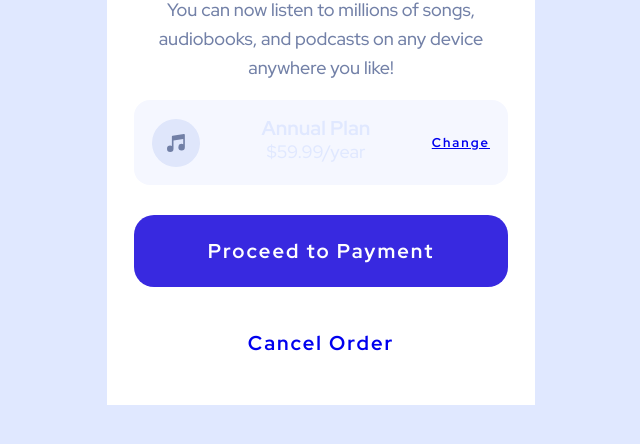
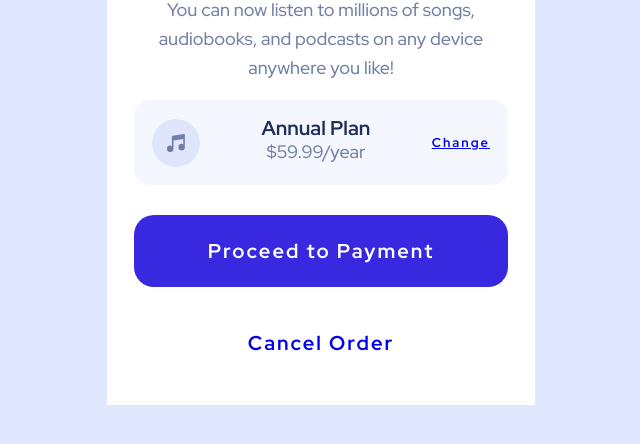
Before and after one commit to manrodri/order-summary-card, a plain HTML site: page index.html in a window 1280 px wide. Shown: the part 364-808 px from the top of the page, without its empty margins (319-959 px from the left). Drawn offline with Linux system fonts and the light colour scheme.

Commit message:
fixing card color

```diff
--- a/css/styles.css
+++ b/css/styles.css
@@ -118,7 +118,7 @@ h4 {
     color: var(--clr-dark-blue);
 }
 
-.information__content {
+.information__content  {
     color: var(--clr-desaturated-blue);
 }
 
@@ -142,6 +142,15 @@ h4 {
     margin: 0;
 }
 
+.subscription-plan__title {
+    color: var(--clr-dark-blue);
+
+}
+
+.subscription-plan .price{
+    color: var(--clr-desaturated-blue);
+}
+
 .btn-payment,
 .btn-cancel {
     margin-top: 1.5em;
```
